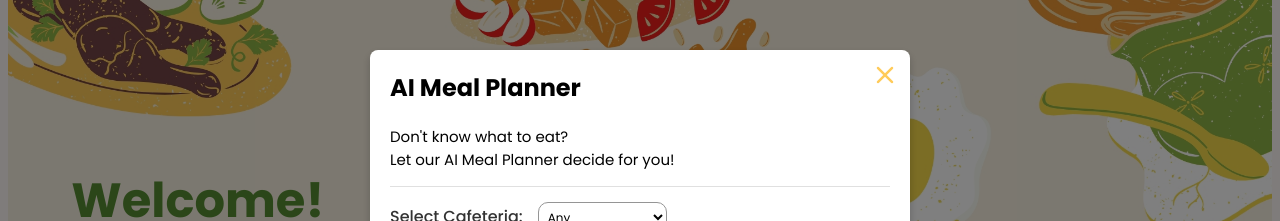
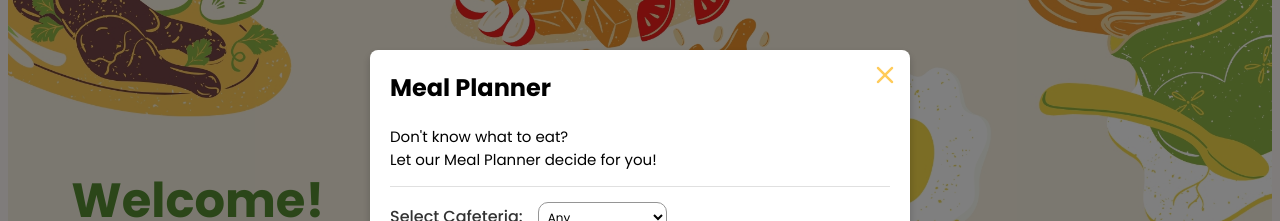
Before and after one commit to ThengPY/Campus-Eats, a React (Create React App) app: page / in a window 1280 px wide. Both pictures are taken after a click on the element "smart_toy". Shown: the part 155-376 px from the top of the page. Built offline with nearby package versions, Linux system fonts and the light colour scheme.

Commit message:
Update AiMealPlanner.js

```diff
--- a/src/components/AiMealPlanner.js
+++ b/src/components/AiMealPlanner.js
@@ -125,8 +125,8 @@ const AiMealPlanner = ({ isOpen, onClose, cafeterias, foodItems, onAddToCart })
             close
           </span>
         </div>
-        <h2>AI Meal Planner</h2>
-        <p style={{ fontSize: "15px", color: "black" }}>Don't know what to eat? <br /> Let our AI Meal Planner decide for you!</p>
+        <h2>Meal Planner</h2>
+        <p style={{ fontSize: "15px", color: "black" }}>Don't know what to eat? <br /> Let our Meal Planner decide for you!</p>
 
         <div className="mealplanner-div">
           <label>
```
